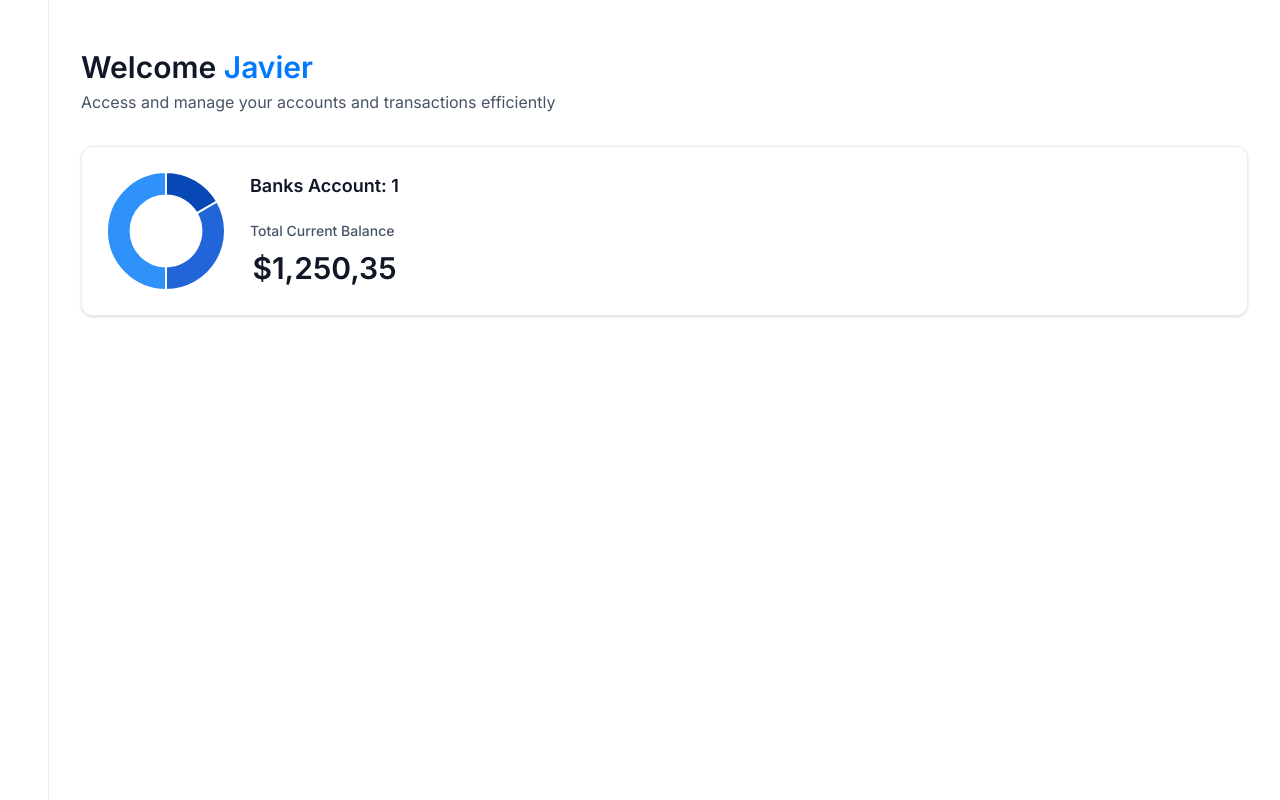
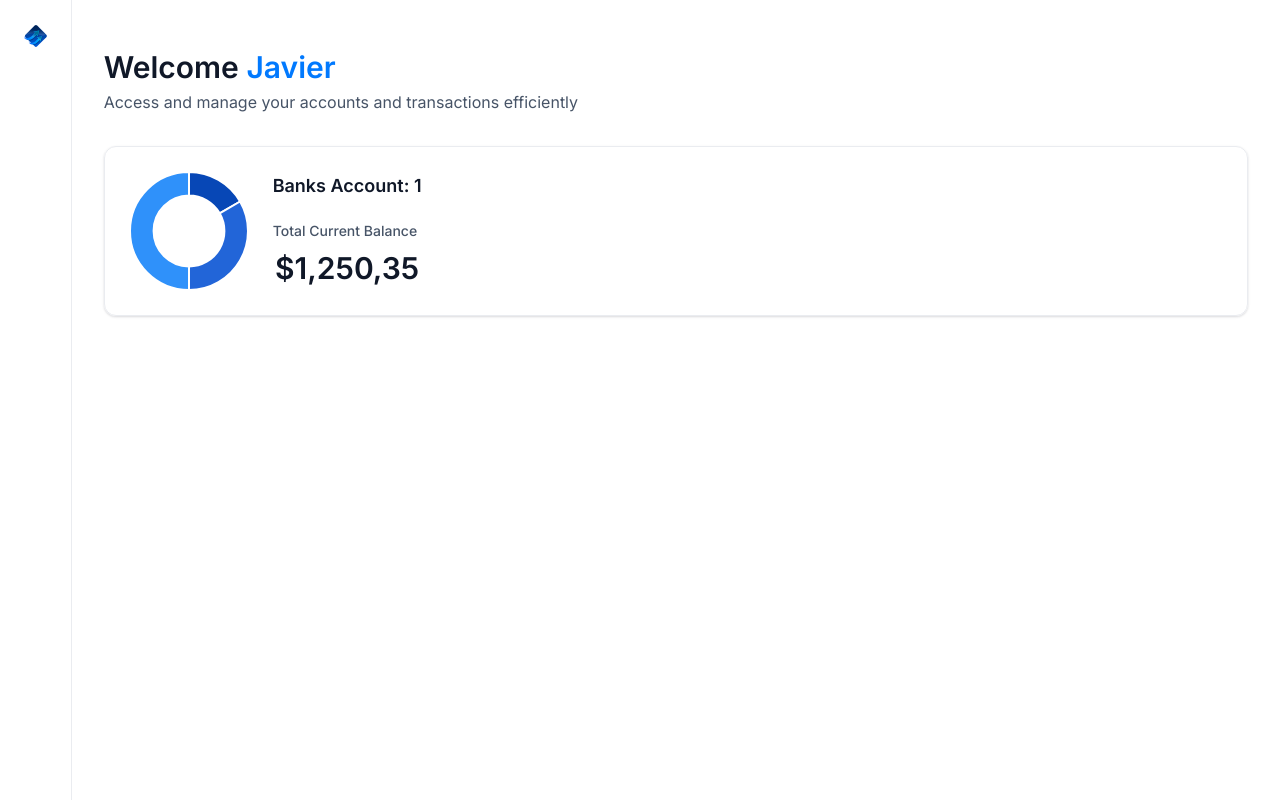
Before and after one commit to jlcarrascof/Bank-System, a Next.js app: page / in a window 1280 px wide. Built offline with nearby package versions, Linux system fonts and the light colour scheme.

Commit message:
refactor: Update Sidebar component to include Horizon logo

```diff
--- a/components/Sidebar.tsx
+++ b/components/Sidebar.tsx
@@ -1,8 +1,13 @@
+import Link from "next/link"
+import Image from "next/image"
+
 const Sidebar = ({user}: SiderbarProps) => {
   return (
     <section className='sidebar'>
         <nav className='flex flex-col gap-4'>
-
+            <Link href="/" className='mb-12 cursor-pointer items-center gap-2'>
+                <Image src='/icons/logo.svg' width={34} height={34} alt='Horizon logo' className="size-[24px] max-xl:size-14"  />
+            </Link>
         </nav>
     </section>
   )
```
